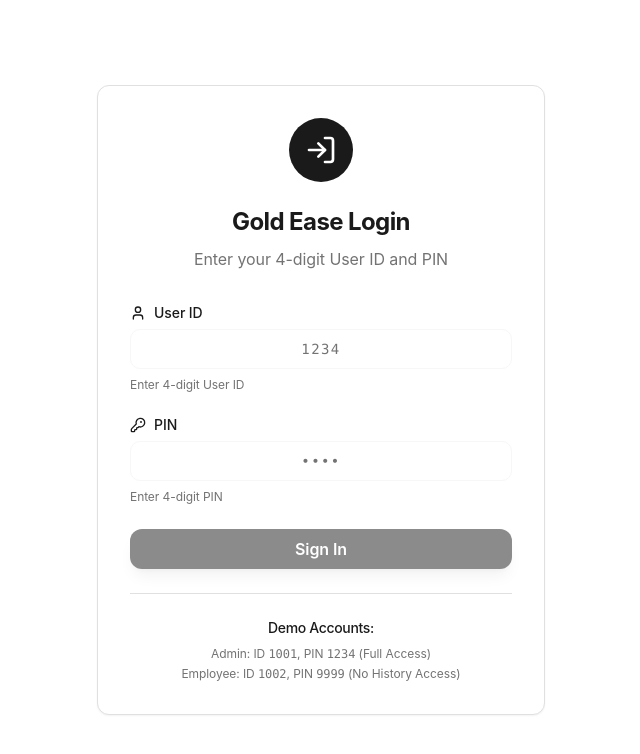
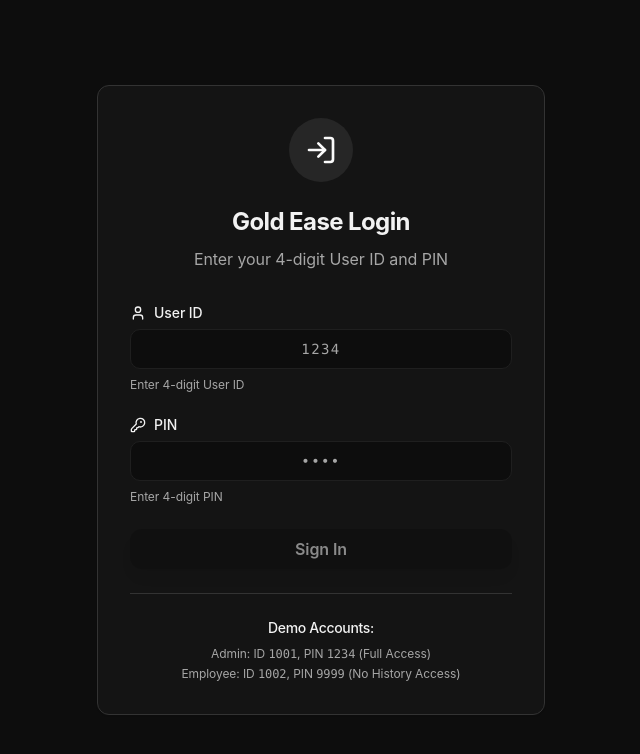
Before and after one commit to OyeManoj/gold-business-setup, a React (Vite) app: page /login in a window 1280 px wide. Shown: the top 754 px of the page, without its empty margins (319-959 px from the left). Built offline with nearby package versions, Linux system fonts and the light colour scheme.

Commit message:
Update app colors to black
Updated the application's color scheme to use shades of black, modifying relevant files to implement the new palette.

```diff
--- a/src/index.css
+++ b/src/index.css
@@ -8,61 +8,61 @@ All colors MUST be HSL.
 
 @layer base {
   :root {
-    /* Black and white color palette */
-    --background: 0 0% 100%;
-    --foreground: 0 0% 10%;
+    /* Deep black color palette */
+    --background: 0 0% 5%;
+    --foreground: 0 0% 95%;
 
-    --card: 0 0% 100%;
-    --card-foreground: 0 0% 10%;
+    --card: 0 0% 8%;
+    --card-foreground: 0 0% 95%;
 
-    --popover: 0 0% 100%;
-    --popover-foreground: 0 0% 10%;
+    --popover: 0 0% 8%;
+    --popover-foreground: 0 0% 95%;
 
-    --primary: 0 0% 10%;
-    --primary-foreground: 0 0% 100%;
-    --primary-glow: 0 0% 30%;
+    --primary: 0 0% 15%;
+    --primary-foreground: 0 0% 98%;
+    --primary-glow: 0 0% 25%;
 
-    --secondary: 0 0% 85%;
-    --secondary-foreground: 0 0% 10%;
+    --secondary: 0 0% 12%;
+    --secondary-foreground: 0 0% 90%;
 
-    --muted: 0 0% 95%;
-    --muted-foreground: 0 0% 45%;
+    --muted: 0 0% 10%;
+    --muted-foreground: 0 0% 65%;
 
-    --accent: 0 0% 92%;
-    --accent-foreground: 0 0% 10%;
+    --accent: 0 0% 18%;
+    --accent-foreground: 0 0% 95%;
 
-    --destructive: 0 0% 20%;
-    --destructive-foreground: 0 0% 100%;
+    --destructive: 0 0% 25%;
+    --destructive-foreground: 0 0% 98%;
 
-    --border: 0 0% 88%;
-    --input: 0 0% 97%;
-    --ring: 0 0% 10%;
+    --border: 0 0% 20%;
+    --input: 0 0% 12%;
+    --ring: 0 0% 30%;
 
-    --success: 0 0% 25%;
-    --success-foreground: 0 0% 100%;
+    --success: 0 0% 20%;
+    --success-foreground: 0 0% 98%;
 
-    --warning: 0 0% 30%;
-    --warning-foreground: 0 0% 100%;
+    --warning: 0 0% 35%;
+    --warning-foreground: 0 0% 98%;
 
-    /* Black and white business colors */
-    --dark: 0 0% 10%;
-    --dark-light: 0 0% 25%;
-    --dark-medium: 0 0% 40%;
-    --gray: 0 0% 60%;
-    --gray-light: 0 0% 75%;
-    --light-gray: 0 0% 85%;
-    --off-white: 0 0% 95%;
-    --pure-white: 0 0% 100%;
-    --charcoal: 0 0% 15%;
-    --slate: 0 0% 50%;
+    /* Deep black business colors */
+    --dark: 0 0% 5%;
+    --dark-light: 0 0% 12%;
+    --dark-medium: 0 0% 20%;
+    --gray: 0 0% 40%;
+    --gray-light: 0 0% 50%;
+    --light-gray: 0 0% 25%;
+    --off-white: 0 0% 85%;
+    --pure-white: 0 0% 95%;
+    --charcoal: 0 0% 8%;
+    --slate: 0 0% 30%;
 
-    /* Monochrome accent variations */
-    --accent-1: 0 0% 20%;
-    --accent-1-light: 0 0% 80%;
-    --accent-2: 0 0% 35%;
-    --accent-2-light: 0 0% 70%;
-    --accent-3: 0 0% 25%;
-    --accent-3-light: 0 0% 75%;
+    /* Dark accent variations */
+    --accent-1: 0 0% 15%;
+    --accent-1-light: 0 0% 70%;
+    --accent-2: 0 0% 22%;
+    --accent-2-light: 0 0% 60%;
+    --accent-3: 0 0% 18%;
+    --accent-3-light: 0 0% 65%;
 
     /* Modern spacing and layout */
     --radius: 12px;
@@ -90,54 +90,54 @@ All colors MUST be HSL.
     --transition-smooth: all 0.3s cubic-bezier(0.4, 0, 0.2, 1);
     --transition-fast: all 0.15s ease-out;
 
-    /* Sidebar */
-    --sidebar-background: 0 0% 98%;
-    --sidebar-foreground: 0 0% 9%;
-    --sidebar-primary: 0 0% 9%;
-    --sidebar-primary-foreground: 0 0% 98%;
-    --sidebar-accent: 0 0% 96%;
-    --sidebar-accent-foreground: 0 0% 9%;
-    --sidebar-border: 0 0% 90%;
-    --sidebar-ring: 0 0% 9%;
+    /* Dark sidebar */
+    --sidebar-background: 0 0% 5%;
+    --sidebar-foreground: 0 0% 90%;
+    --sidebar-primary: 0 0% 15%;
+    --sidebar-primary-foreground: 0 0% 95%;
+    --sidebar-accent: 0 0% 10%;
+    --sidebar-accent-foreground: 0 0% 90%;
+    --sidebar-border: 0 0% 18%;
+    --sidebar-ring: 0 0% 25%;
   }
 
   .dark {
-    --background: 0 0% 3.9%;
+    --background: 0 0% 2%;
     --foreground: 0 0% 98%;
 
-    --card: 0 0% 3.9%;
+    --card: 0 0% 3%;
     --card-foreground: 0 0% 98%;
 
-    --popover: 0 0% 3.9%;
+    --popover: 0 0% 3%;
     --popover-foreground: 0 0% 98%;
 
-    --primary: 0 0% 98%;
-    --primary-foreground: 0 0% 9%;
+    --primary: 0 0% 8%;
+    --primary-foreground: 0 0% 98%;
 
-    --secondary: 0 0% 14.9%;
-    --secondary-foreground: 0 0% 98%;
+    --secondary: 0 0% 6%;
+    --secondary-foreground: 0 0% 95%;
 
-    --muted: 0 0% 14.9%;
-    --muted-foreground: 0 0% 63.9%;
+    --muted: 0 0% 5%;
+    --muted-foreground: 0 0% 70%;
 
-    --accent: 0 0% 14.9%;
+    --accent: 0 0% 8%;
     --accent-foreground: 0 0% 98%;
 
-    --destructive: 0 62.8% 30.6%;
+    --destructive: 0 0% 15%;
     --destructive-foreground: 0 0% 98%;
 
-    --border: 0 0% 14.9%;
-    --input: 0 0% 14.9%;
-    --ring: 0 0% 83.1%;
+    --border: 0 0% 10%;
+    --input: 0 0% 6%;
+    --ring: 0 0% 20%;
 
-    --sidebar-background: 0 0% 9%;
+    --sidebar-background: 0 0% 2%;
     --sidebar-foreground: 0 0% 95%;
-    --sidebar-primary: 0 0% 98%;
-    --sidebar-primary-foreground: 0 0% 9%;
-    --sidebar-accent: 0 0% 14.9%;
+    --sidebar-primary: 0 0% 8%;
+    --sidebar-primary-foreground: 0 0% 98%;
+    --sidebar-accent: 0 0% 5%;
     --sidebar-accent-foreground: 0 0% 95%;
-    --sidebar-border: 0 0% 14.9%;
-    --sidebar-ring: 0 0% 83.1%;
+    --sidebar-border: 0 0% 8%;
+    --sidebar-ring: 0 0% 20%;
   }
 }
 
@@ -147,7 +147,7 @@ All colors MUST be HSL.
   }
 
   body {
-    @apply bg-white text-foreground font-normal;
+    @apply bg-background text-foreground font-normal;
     font-family: 'Inter', -apple-system, BlinkMacSystemFont, 'Segoe UI', 'Roboto', sans-serif;
     -webkit-font-smoothing: antialiased;
     -moz-osx-font-smoothing: grayscale;
```
